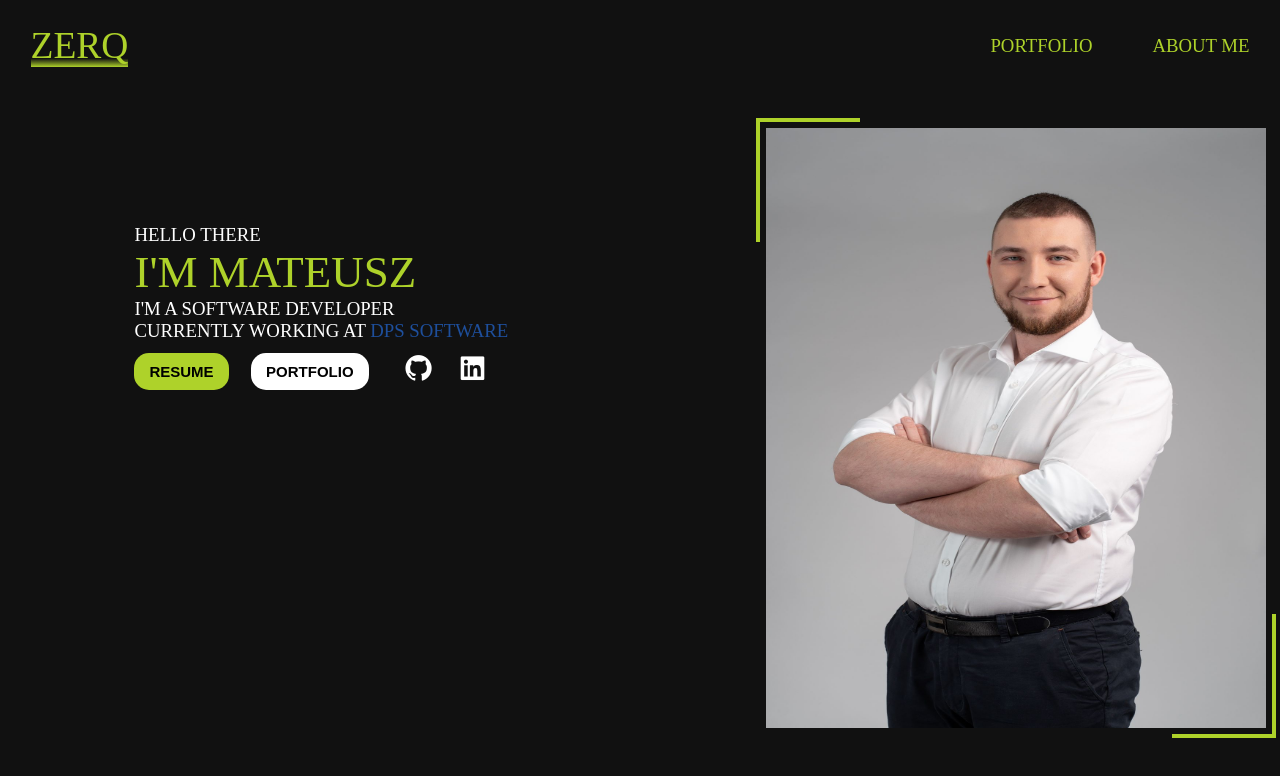
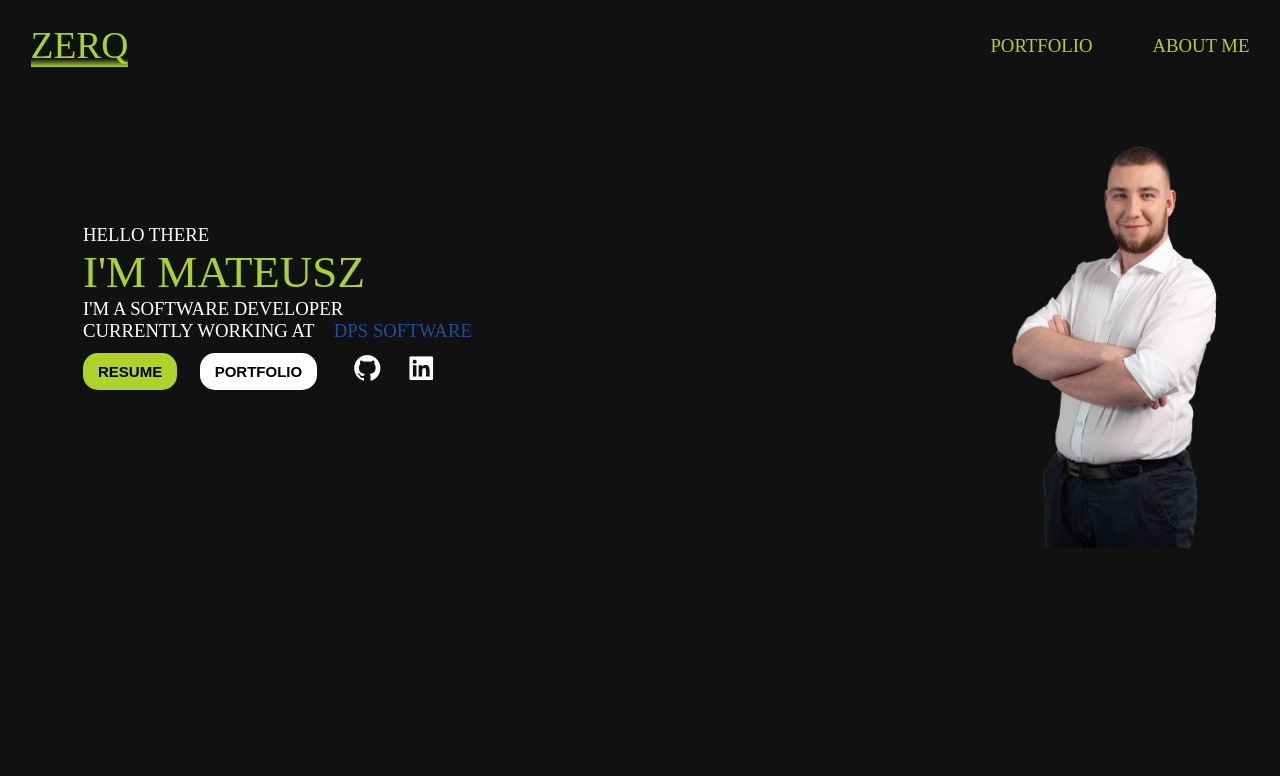
Before and after one commit to zerq98/PersonalPage, an Angular app: page /home in a window 1280 px wide. Shown: the top 776 px of the page. Built offline with nearby package versions, Linux system fonts and the light colour scheme; a web font is replaced by a local one.

Commit message:
Change css of landing page Change image on landing page

```diff
--- a/src/app/landing/landing.component.css
+++ b/src/app/landing/landing.component.css
@@ -3,11 +3,12 @@
     height: 75vh;
     display: flex;
     flex-direction: row;
+    justify-content: center;
     margin: auto;
 }
 
 .img-container{
-    width: 50%;
+    width: 40%;
     height: 100%;
     display: flex;
     align-content: center;
@@ -24,47 +25,18 @@
     width: 500px;
 }
 
-.portrait-container::after{
-    content:'';
-    display:block;
-    position:absolute;
-    width:20%;
-    height:20%;
-    border-right: 4px solid var(--secondary-color);
-    border-bottom: 4px solid var(--secondary-color);
-    background:transparent;
-    z-index:-1;
-    bottom: -10px;
-    right: -10px;
-}
-
-.portrait-container::before{
-    content:'';
-    display:block;
-    position:absolute;
-    width:20%;
-    height:20%;
-    border-left: 4px solid var(--secondary-color);
-    border-top: 4px solid var(--secondary-color);
-    background:transparent;
-    z-index:-1;
-    top: -10px;
-    left: -10px;
-}
-
 .introduction{
-    width: 50%;
+    width: 40%;
     color: var(--white);
     display: flex;
     flex-direction: column;
-    padding-left: 10%;
-    padding-right: 10%;
     padding-top: 10%;
     font-size: 1.25rem;
 }
 
 .introduction span{
     width: 100%;
+    margin-left: 20%;
 }
 
 .name{
@@ -74,6 +46,7 @@
 
 .dps{
     font-size: 1.25rem;
+    margin-left: 1rem !important;
     color: #1e4f9c;
 }
 
@@ -81,6 +54,7 @@
     width: 50%;
     height: 2.25rem;
     margin-top: 1rem;
+    margin-left: 20%;
     display: flex;
     flex-direction: row;
     justify-content: space-between;
@@ -172,8 +146,36 @@
     }
 
     .img-container{
-        width: 50%;
-        margin-top: 2rem;
+        width: 27rem;
+        height: 40rem;
+    }
+
+    .landing-main-container{
+        align-content: center;
+        justify-content: center;
+    }
+}
+
+@media (max-width: 1439px){
+    .buttons-container{
+        width: 70%;
+        height: 2.5rem;
+        margin-top: 2%;
+        margin-left: 5rem;
+    }
+
+    .introduction span{
+        margin-left: 5rem;
+    }
+
+    .img-container{
+        width: 20rem;
+        height: 30rem;
+    }
+
+    .landing-main-container{
+        align-content: space-between;
+        justify-content: space-between;
     }
 }
 
@@ -185,6 +187,10 @@
     .introduction{
         width: auto;
         font-size: .75rem;
+    }
+
+    .introduction span{
+        margin-left: 0;
     }
 
     .name{
@@ -199,6 +205,7 @@
         width: 25%;
         height: 1.5rem;
         margin-top: 5%;
+        margin-left: 0;
     }
 
     .btn-primary{
--- a/src/app/landing/landing.component.html
+++ b/src/app/landing/landing.component.html
@@ -17,7 +17,7 @@
     </div>
     <div class="img-container">
         <div class="portrait-container">
-            <img class="portrait-img" src="../../assets/graphics/portraitExtended.jpg"/>
+            <img class="portrait-img" src="../../assets/graphics/portraitExtended.png"/>
         </div>
     </div>
 </div>
```
Also changed, not shown: src/assets/graphics/portraitExtended.jpg (deleted), src/assets/graphics/portraitExtended.png (added).
